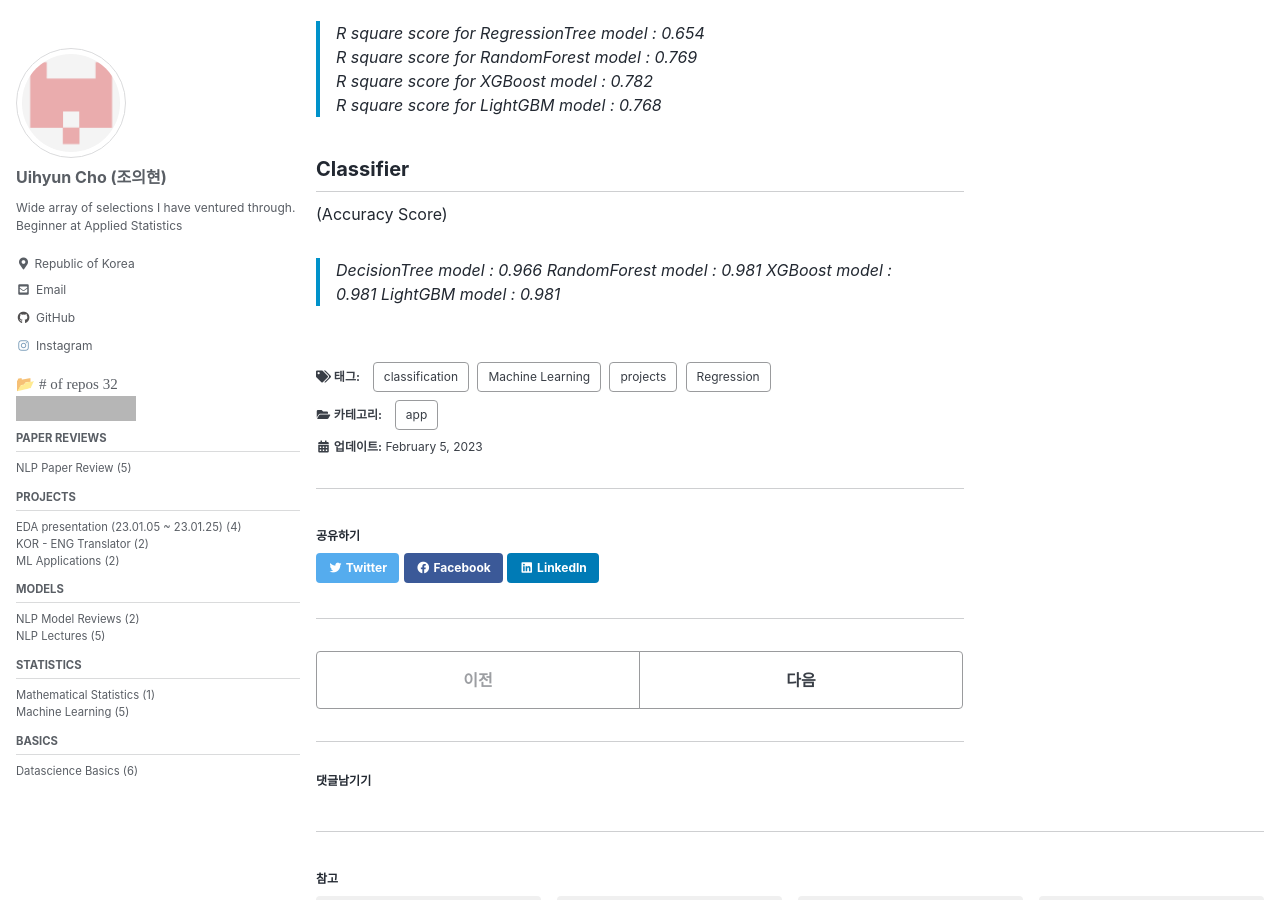
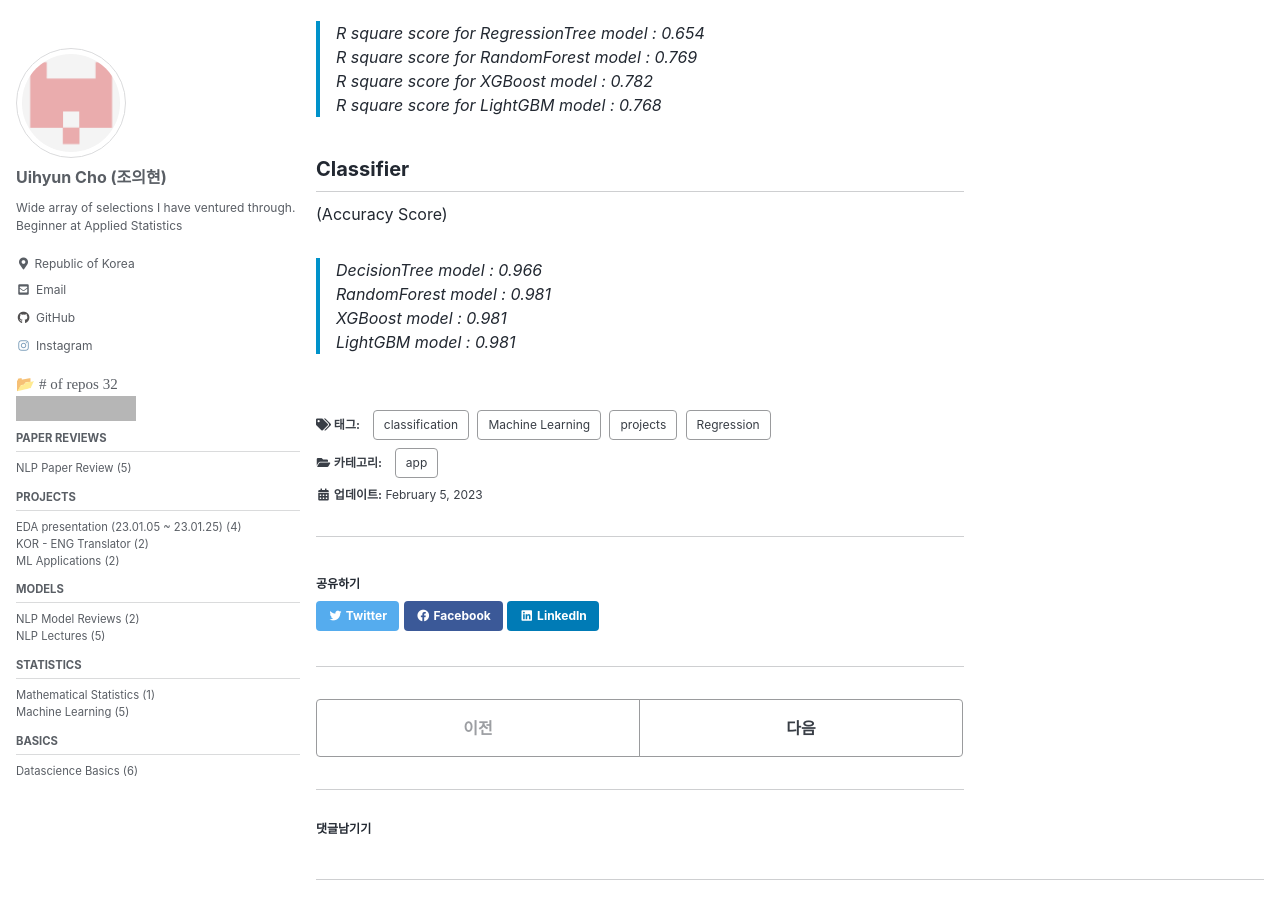
Before and after one commit to a2ran/a2ran.github.io, a Jekyll site: the page built from _posts/app/2023-02-05-classifier.md, in a window 1280 px wide and 900 px high, scrolled down 1658 px. Built offline with Jekyll 4.4.1, drawn with Linux system fonts in a browser that asks for light colours; cached includes are drawn as plain includes; comment, search, counter and statistics services are not loaded; grey boxes are pictures that could not be loaded.

```diff
--- a/_posts/app/2023-02-05-classifier.md
+++ b/_posts/app/2023-02-05-classifier.md
@@ -70,7 +70,7 @@ sitemap:
 
 (Accuracy Score)
 
-> DecisionTree model : 0.966
-> RandomForest model : 0.981
-> XGBoost model : 0.981
-> LightGBM model : 0.981
+> DecisionTree model : 0.966 <br>
+> RandomForest model : 0.981 <br>
+> XGBoost model : 0.981 <br>
+> LightGBM model : 0.981 <br>
```
